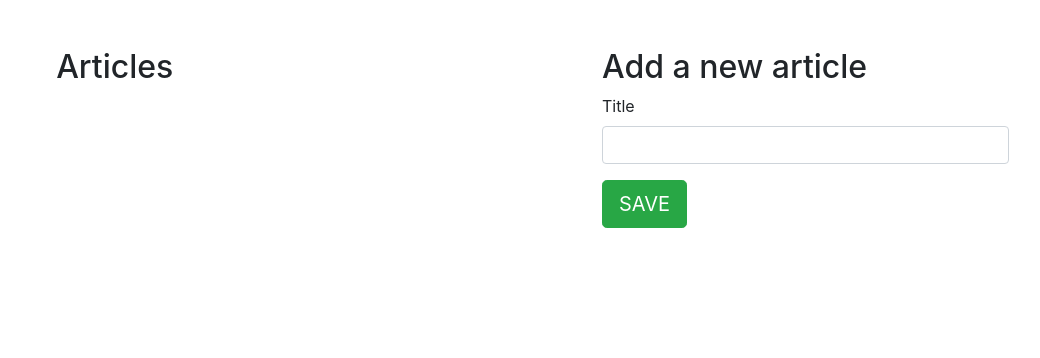
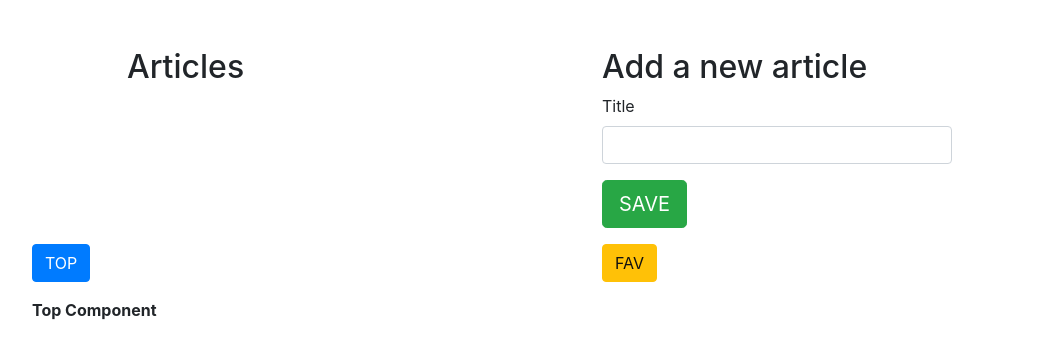
Before and after one commit to SirSerje/five-hundred-viewer, a React (Create React App) app: page / in a window 1280 px wide. Shown: the top 358 px of the page, without its empty margins (53-1093 px from the left). Built offline with nearby package versions, Linux system fonts and the light colour scheme.

Commit message:
add base routing

```diff
--- a/package.json
+++ b/package.json
@@ -4,10 +4,13 @@
   "private": true,
   "dependencies": {
     "bootstrap": "^4.0.0",
+    "prop-types": "^15.6.0",
     "react": "^16.2.0",
     "react-bootstrap": "^0.32.1",
     "react-dom": "^16.2.0",
     "react-redux": "^5.0.7",
+    "react-router": "^4.2.0",
+    "react-router-dom": "^4.2.2",
     "react-scripts": "1.1.1",
     "redux": "^3.7.2"
   },
--- a/public/index.html
+++ b/public/index.html
@@ -5,7 +5,9 @@
       <meta name="viewport" content="width=device-width, initial-scale=1, shrink-to-fit=no">
       <link rel="stylesheet" href="https://maxcdn.bootstrapcdn.com/bootstrap/4.0.0-beta.2/css/bootstrap.min.css" >
       <title>A minimal React Webpack configuration</title>
-
+      <script src="https://code.jquery.com/jquery-3.2.1.slim.min.js" integrity="sha384-KJ3o2DKtIkvYIK3UENzmM7KCkRr/rE9/Qpg6aAZGJwFDMVNA/GpGFF93hXpG5KkN" crossorigin="anonymous"></script>
+      <script src="https://cdnjs.cloudflare.com/ajax/libs/popper.js/1.12.9/umd/popper.min.js" integrity="sha384-ApNbgh9B+Y1QKtv3Rn7W3mgPxhU9K/ScQsAP7hUibX39j7fakFPskvXusvfa0b4Q" crossorigin="anonymous"></script>
+      <script src="https://maxcdn.bootstrapcdn.com/bootstrap/4.0.0/js/bootstrap.min.js" integrity="sha384-JZR6Spejh4U02d8jOt6vLEHfe/JQGiRRSQQxSfFWpi1MquVdAyjUar5+76PVCmYl" crossorigin="anonymous"></script>
     <link rel="manifest" href="%PUBLIC_URL%/manifest.json">
     <link rel="shortcut icon" href="%PUBLIC_URL%/favicon.ico">
 
--- /dev/null
+++ b/src/actions/addArticle.js
@@ -0,0 +1,6 @@
+import {ADD_ARTICLE} from "../constants/action-types";
+
+export const addArticle = article => ({
+    type   : "ADD_ARTICLE",
+    payload: article,
+});
--- a/src/actions/index.js
+++ /dev/null
@@ -1,4 +0,0 @@
-import {ADD_ARTICLE} from "../constants/action-types";
-
-export const addArticle = article => ({type:"ADD_ARTICLE",
-payload:article});
--- a/src/components/App.js
+++ b/src/components/App.js
@@ -1,9 +1,21 @@
 import React from "react";
 import List from "./List";
 import Form from "./Form";
+import TopComponent from "./TopComponent";
+import FavoritesComponent from "./FavoritesComponent";
+import {BrowserRouter as Router, Route} from "react-router-dom";
+
+
+import {withRouter} from "react-router-dom";
+
 
 const App = () => (
-    <div className="row mt-5">
+    <Router>
+        <div>
+
+
+            <div class="container">
+                <div class="row mt-5">
                     <div className="col-md-4 offset-md-1">
                         <h2>Articles</h2>
                         <List />
@@ -13,5 +25,57 @@ const App = () => (
                         <Form />
                     </div>
                 </div>
+            </div>
+
+            <div class="container">
+                <div class="row mt-3">
+                    <div className="col-md-6">
+                        <ButtonTop/>
+                    </div>
+                    <div className="col-md-6">
+                        <ButtonFavorites/>
+                    </div>
+                </div>
+            </div>
+
+            <div class="container">
+                <div class="row mt-3">
+                    <div className="col-md">
+                        <Route exact path="/" component={TopComponent}/>
+                        <Route exact path="/favorites" component={FavoritesComponent}/>
+                    </div>
+                </div>
+            </div>
+
+
+        </div>
+
+    </Router>
+
 );
 export default App;
+
+//TODO использовать одну кнопку вместо двух
+const ButtonTop = withRouter(({history}) => (
+    <button
+        className="btn btn-primary"
+        type='button'
+        onClick={() => {
+            history.push("/");
+        }}
+    >
+        TOP
+    </button>
+));
+
+const ButtonFavorites = withRouter(({history}) => (
+    <button
+        className="btn btn-warning"
+        type='button'
+        onClick={() => {
+            history.push("/favorites");
+        }}
+    >
+        FAV
+    </button>
+));
--- /dev/null
+++ b/src/components/FavoritesComponent.js
@@ -0,0 +1,19 @@
+import React, {Component} from "react";
+
+class FavoritesComponent extends Component {
+    constructor() {
+        super();
+        this.state = {
+            title: "Favorites Component",
+        };
+    }
+
+    render() {
+        return (
+            <b>{this.state.title}</b>
+        );
+    }
+}
+
+
+export default FavoritesComponent;
--- a/src/components/Form.js
+++ b/src/components/Form.js
@@ -2,7 +2,7 @@ import React, { Component } from "react";
 import { connect } from "react-redux";
 import PropTypes from "prop-types";
 import uuidv1 from "uuid";
-import { addArticle } from "../actions/index";
+import { addArticle } from "../actions/addArticle";
 
 const mapDispatchToProps = dispatch => {
     return {
--- a/src/components/List.js
+++ b/src/components/List.js
@@ -1,10 +1,10 @@
 import React from "react";
-import { connect } from "react-redux";
+import {connect} from "react-redux";
 
 const mapStateToProps = state => {
-    return { articles: state.articles };
+    return {articles: state.articles};
 };
-const ConnectedList = ({ articles }) => (
+const ConnectedList = ({articles}) => (
     <ul className="list-group list-group-flush">
         {articles.map(el => (
             <li className="list-group-item" key={el.id}>
--- /dev/null
+++ b/src/components/TopComponent.js
@@ -0,0 +1,19 @@
+import React, {Component} from "react";
+
+class TopComponent extends Component {
+    constructor() {
+        super();
+        this.state = {
+            title: "Top Component",
+        };
+    }
+
+    render() {
+        return (
+            <b>{this.state.title}</b>
+        );
+    }
+}
+
+
+export default TopComponent;
--- a/src/constants/action-types.js
+++ b/src/constants/action-types.js
@@ -1 +1,4 @@
 export const ADD_ARTICLE = "ADD_ARTICLE";
+
+export const ADD_TO_FAVORITES = "ADD_TO_FAVORITES";
+export const REMOVE_FROM_FAVORITES = "REMOVE_FROM_FAVORITES";
--- a/src/index.js
+++ b/src/index.js
@@ -1,14 +1,17 @@
 import React from "react";
-import { render } from "react-dom";
-import { Provider } from "react-redux";
+import {render} from "react-dom";
+import {Provider} from "react-redux";
 import store from "../src/store/index";
 import App from "../src/components/App";
+import {BrowserRouter} from "react-router-dom";
 
-render (
-    <Provider store={store}>
-        <App />
-    </Provider>,
-document.getElementById("root")
+render(
+    <BrowserRouter>
+        <Provider store={store}>
+            <App />
+        </Provider>
+    </BrowserRouter>,
+    document.getElementById("root"),
 );
 
 //import store from "./store/index";
--- a/src/reducers/index.js
+++ b/src/reducers/index.js
@@ -1,7 +1,7 @@
 import {ADD_ARTICLE} from "../constants/action-types";
 
 const initialState = {
-    articles: []
+    articles: [],
 };
 
 const rootReducer = (state = initialState, action) => {
@@ -11,14 +11,15 @@ const rootReducer = (state = initialState, action) => {
              state.articles.push(action.payload);
              return state;
              good way:*/
-            return {...state, articles:
-            state.articles.concat(action.payload)};
+            return {
+                ...state, articles: state.articles.concat(action.payload),
+            };
         /*and better way - with babel-plugin-transform-object-rest-spread:
          return {...state, articles: [...state.articles,
          action.payload]};*/
         default:
             return state;
     }
-}
+};
 
 export default rootReducer;
```
Also changed, not shown: 1 other file (tests, documents, lock files or other folders). Lines whose indentation alone changed are shown as unchanged.
